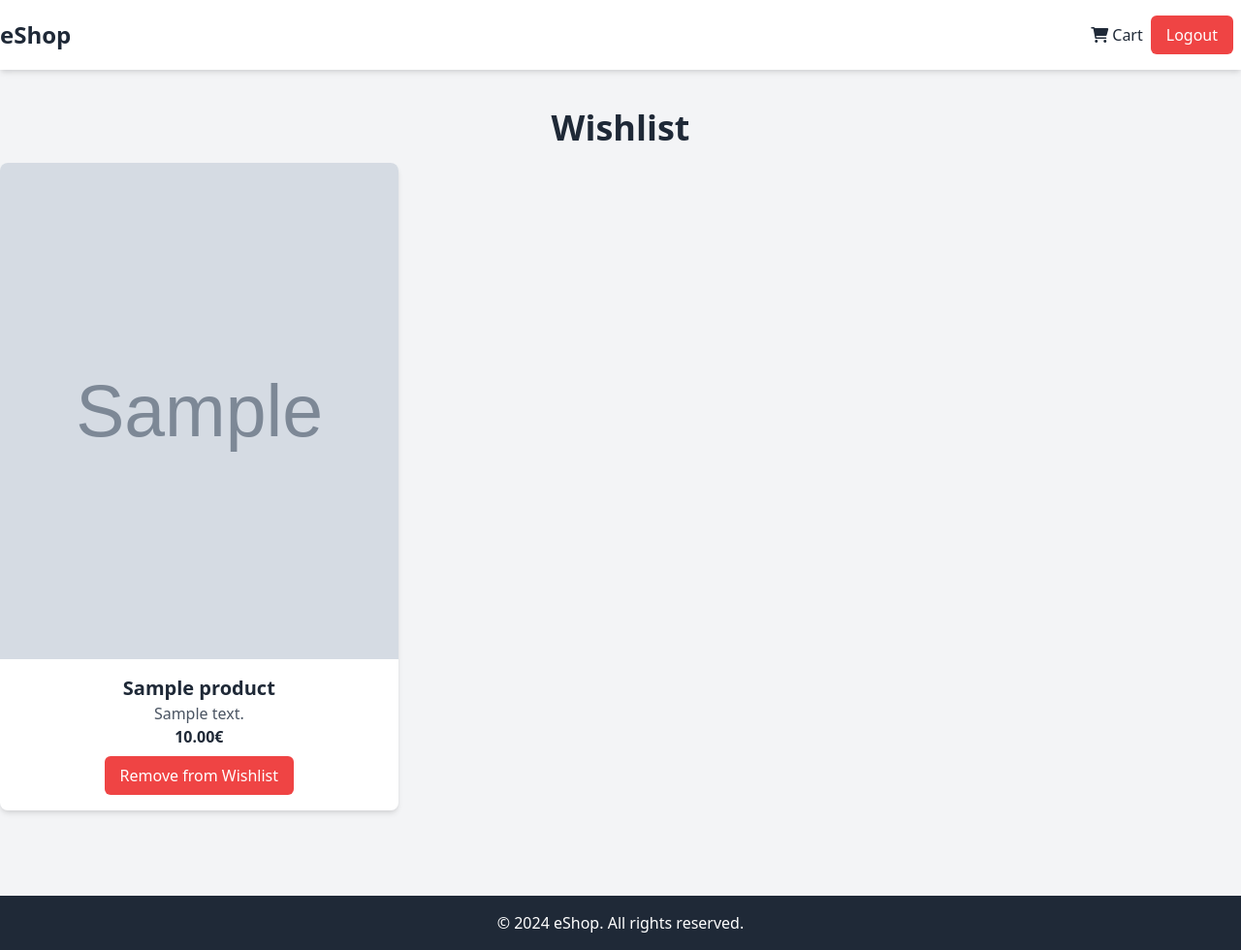
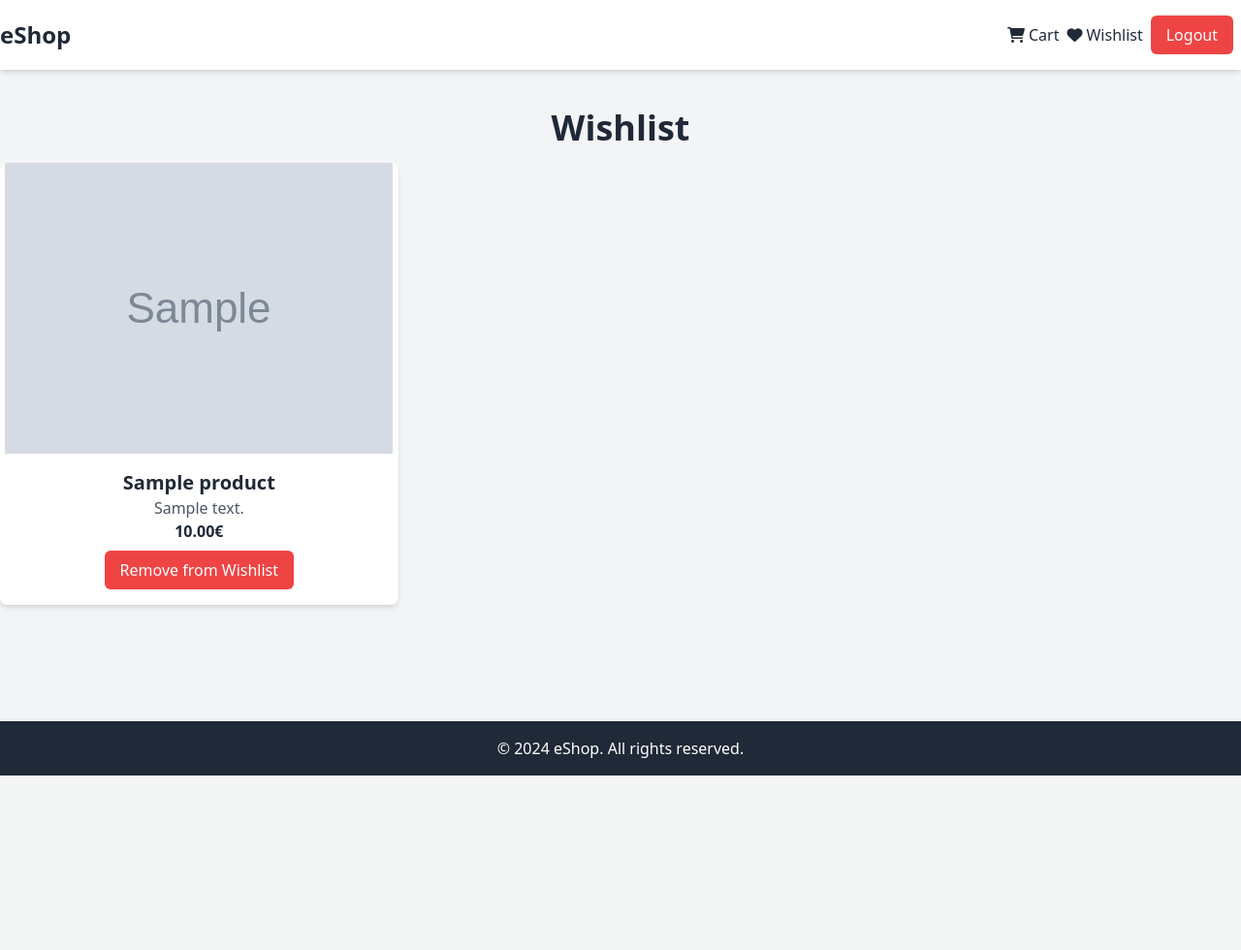
Before and after one commit to zimNMM/Ecommerce, a Django app: page /wishlist/ in a window 1280 px wide. Shown: the whole page at 97% size. After the commit the page ends 800 px from the top, so only its background shows below. Run offline with Django 5.2, Linux system fonts and the light colour scheme; a user stored in the database is signed in; tables that the repository leaves empty hold one stand-in row (values such as "Sample post"); grey boxes marked "Sample" are stand-in pictures.

Commit message:
fixed wishlist

```diff
--- a/shop/templates/shop/wishlist.html
+++ b/shop/templates/shop/wishlist.html
@@ -8,9 +8,13 @@
     <link rel="stylesheet" href="https://cdnjs.cloudflare.com/ajax/libs/font-awesome/6.0.0-beta3/css/all.min.css">
     <style>
         .product-image {
-            width: 512px;
-            height: 512px;
-            object-fit: cover;
+            width: 100%;
+            height: 300px;
+            object-fit: contain;
+            transition: transform 0.3s ease-in-out;
+        }
+        .product-card:hover .product-image {
+            transform: scale(1.05);
         }
     </style>
 </head>
@@ -29,10 +33,10 @@
                         <i class="fas fa-shopping-cart text-gray-800 mr-1"></i>
                         <span class="text-gray-800">Cart</span>
                     </a>
-                    {% comment %} <a href="{% url 'wishlist' %}" class="mr-2 flex items-center">
+                    <a href="{% url 'wishlist' %}" class="mr-2 flex items-center">
                         <i class="fas fa-heart text-gray-800 mr-1"></i>
                         <span class="text-gray-800">Wishlist</span>
-                    </a> {% endcomment %}
+                    </a>
                     <a href="{% url 'logout' %}">
                         <button class="bg-red-500 text-white px-4 py-2 rounded-md mr-2">Logout</button>
                     </a>
@@ -54,22 +58,24 @@
             {% if wishlist_items %}
             <div class="grid grid-cols-1 md:grid-cols-2 lg:grid-cols-3 gap-6">
                 {% for product in wishlist_items %}
-                    <div class="bg-white shadow-md rounded-lg overflow-hidden">
+                    <div class="bg-white shadow-md rounded-lg overflow-hidden product-card flex flex-col">
                         <a href="{% url 'product_detail' product.product_id %}">
                             <img src="{{ product.image.url }}" alt="{{ product.name }}" class="product-image">
                         </a>
-                        <div class="p-4">
+                        <div class="p-4 flex flex-col flex-grow">
                             <h2 class="text-xl font-bold text-gray-800">{{ product.name }}</h2>
-                            <p class="text-gray-600">{{ product.description }}</p>
+                            <p class="text-gray-600 flex-grow">{{ product.description }}</p>
                             <p class="text-gray-800 font-bold">{{ product.price }}€</p>
-                            <a href="{% url 'remove_from_wishlist' product.product_id %}" class="bg-red-500 text-white px-4 py-2 rounded-md mt-2 inline-block">Remove from Wishlist</a>
+                            <div class="mt-2">
+                                <a href="{% url 'remove_from_wishlist' product.product_id %}" class="bg-red-500 text-white px-4 py-2 rounded-md inline-block">Remove from Wishlist</a>
+                            </div>
                         </div>
                     </div>
                 {% endfor %}
             </div>
-        {% else %}
-            <p class="text-xl text-gray-800">Your wishlist is empty.</p>
-        {% endif %}
+            {% else %}
+                <p class="text-xl text-gray-800">Your wishlist is empty.</p>
+            {% endif %}
         </section>
     </main>
 
```
